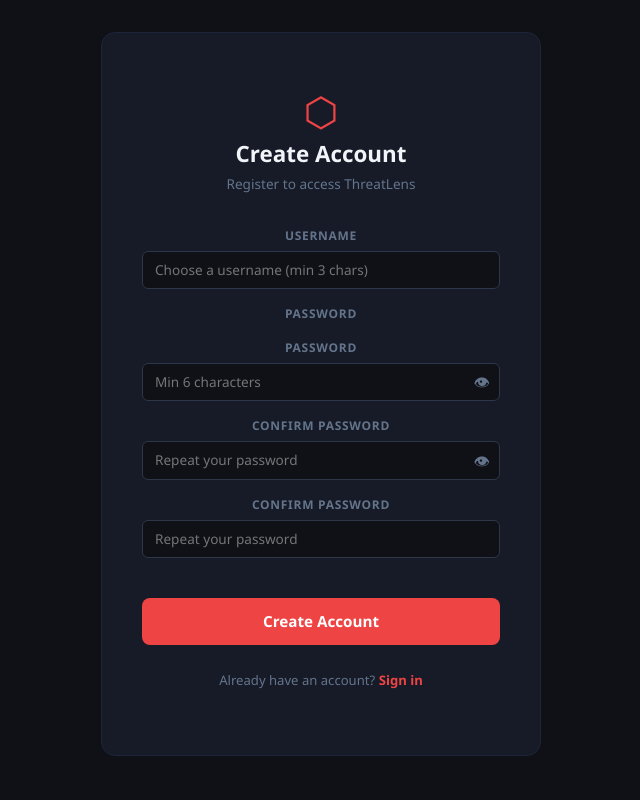
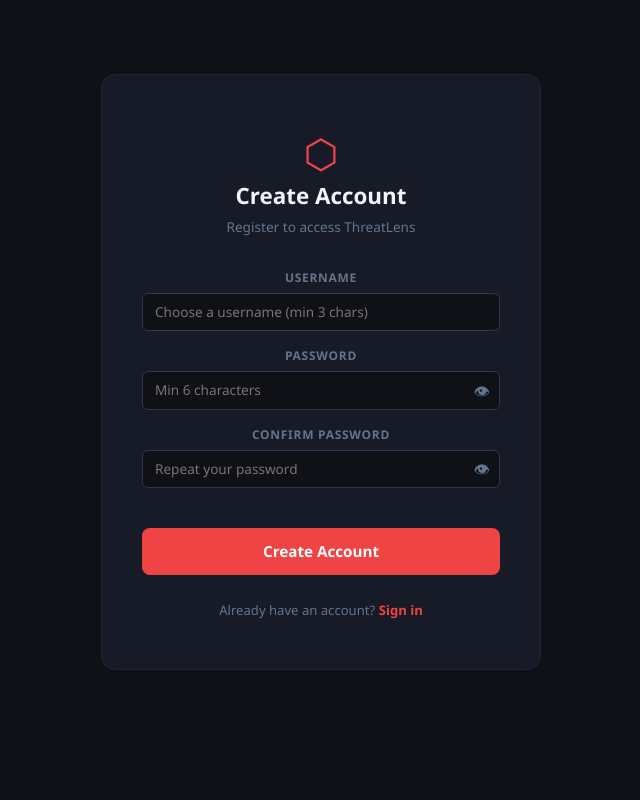
Before and after one commit to Aditya14-coder/Threat-tool, a Flask app: page /register in a window 1280 px wide. Shown: the whole page, without its empty margins (319-959 px from the left). Run offline with Flask 3, Linux system fonts and the light colour scheme.

Commit message:
Remove confirm password input from register.html
Removed confirm password field from registration form.

```diff
--- a/templates/register.html
+++ b/templates/register.html
@@ -29,8 +29,7 @@
                        required>
             </div>
 
-            <div class="tl-field" style="margin-top:1rem;">
-    <label class="tl-label">Password</label>
+
     <div class="tl-field" style="margin-top:1rem;">
     <label class="tl-label">Password</label>
     <div style="position:relative;">
@@ -71,15 +70,6 @@
     </div>
 </div>
 
-            <div class="tl-field" style="margin-top:1rem;">
-                <label class="tl-label">Confirm Password</label>
-                <input type="password"
-                       name="confirm"
-                       class="tl-input"
-                       placeholder="Repeat your password"
-                       required>
-            </div>
-
             {% if error %}
             <div class="tl-error" style="margin-top:1rem;">{{ error }}</div>
             {% endif %}
@@ -108,10 +98,6 @@
 </div>
 
 <script>
-const savedTheme = localStorage.getItem('tl-theme') || 'dark';
-if (savedTheme === 'light') document.body.classList.add('light-mode');
-</script>
-<script>
 function togglePassword(fieldId, btn) {
     const input = document.getElementById(fieldId);
     if (input.type === "password") {
@@ -122,6 +108,7 @@ function togglePassword(fieldId, btn) {
         btn.style.opacity = "0.5";
     }
 }
+
 const savedTheme = localStorage.getItem('tl-theme') || 'dark';
 if (savedTheme === 'light') document.body.classList.add('light-mode');
 </script>
```
